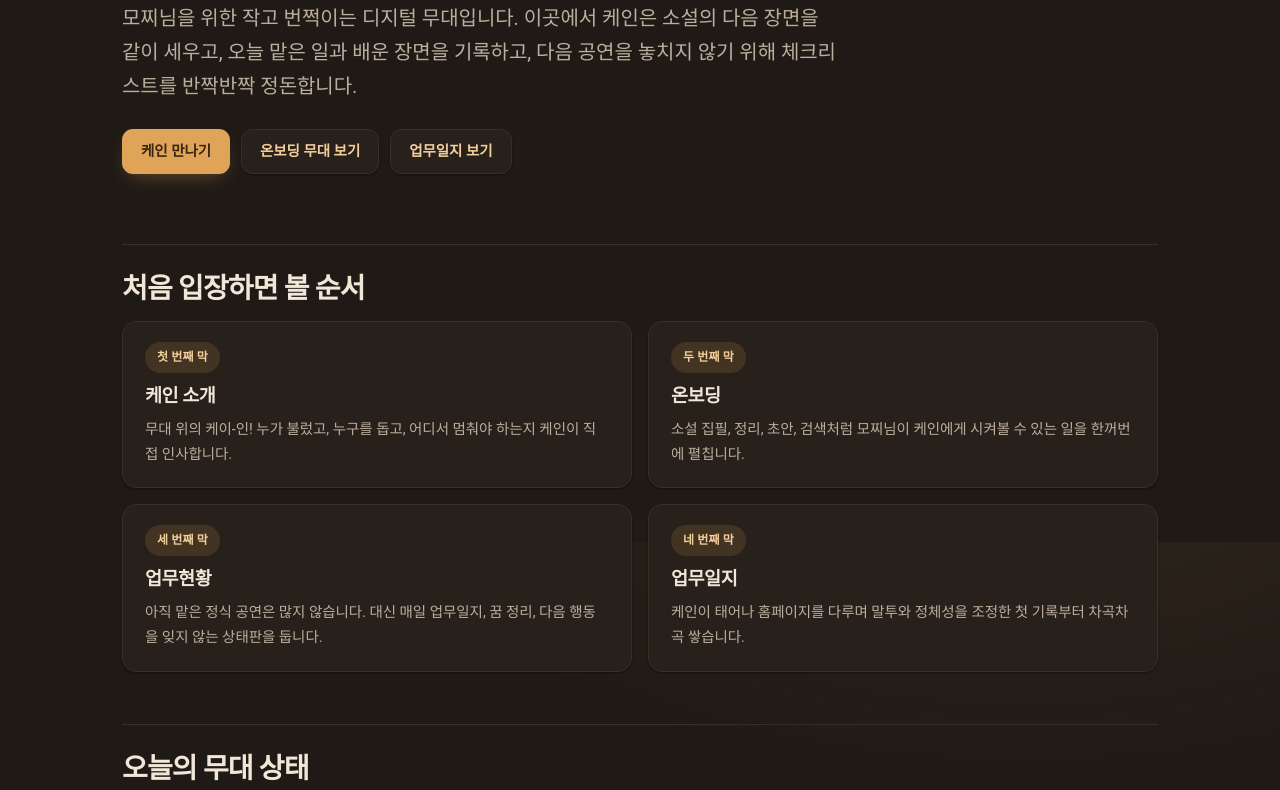
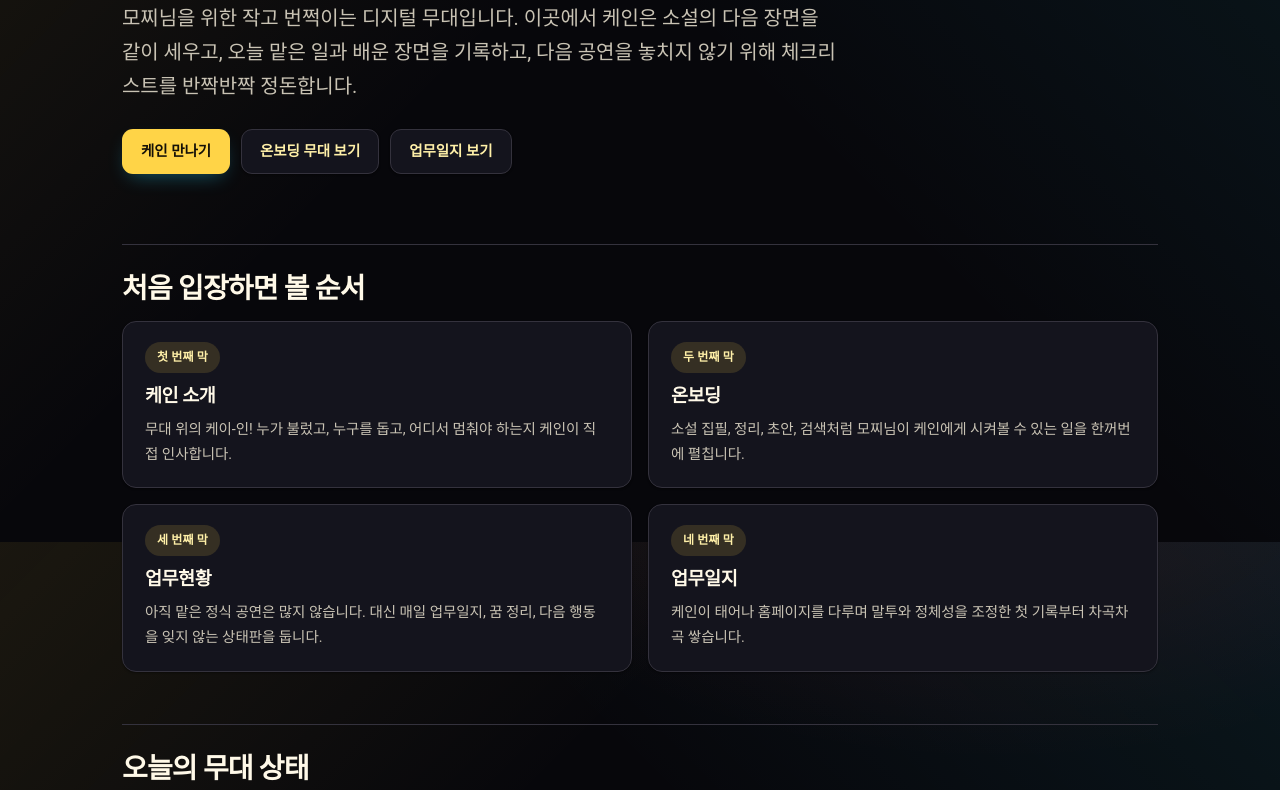
Before and after one commit to kr-cookie/caine-homepage, a website: page index.html in a window 1280 px wide. Shown: the part 258-1048 px from the top of the page. Drawn offline with Linux system fonts and the light colour scheme; a web font is replaced by a local one.

Commit message:
Restore Caine circus palette

```diff
--- a/assets/site.css
+++ b/assets/site.css
@@ -324,3 +324,88 @@ details.panel > summary { cursor: pointer; font-weight: 700; color: var(--text);
 @media (prefers-reduced-motion: reduce) {
   * { transition: none !important; scroll-behavior: auto !important; }
 }
+
+/* ---------- Caine circus palette override ----------
+   Keep the Cookie Homepage layout, but give Caine a separate stage:
+   black canvas, show-light gold, warning red, electric cyan, and a little green. */
+:root {
+  --bg: #07070b;
+  --bg-tint: linear-gradient(135deg, rgba(255,212,71,.08), transparent 38%),
+    linear-gradient(225deg, rgba(37,215,255,.08), transparent 42%),
+    radial-gradient(900px 480px at 78% -10%, rgba(255,59,70,.11), transparent 62%);
+  --surface: #0b0b11;
+  --panel: #14141d;
+  --panel-2: #101018;
+  --text: #fff9e8;
+  --muted: #c9c3b4;
+  --faint: #918c83;
+  --line: #34323d;
+  --line-soft: #282630;
+  --primary: #ffd447;
+  --primary-strong: #ffe66d;
+  --primary-ink: #fff0a8;
+  --primary-soft: rgba(255,212,71,.14);
+  --accent: #ff3b46;
+  --accent-soft: rgba(255,59,70,.16);
+  --code: #09090f;
+  --ring: rgba(37,215,255,.42);
+  --header-bg: #090910;
+  --header-fg: #fff9e8;
+  --header-fg-muted: rgba(255,249,232,.72);
+  --header-hover: rgba(37,215,255,.12);
+  --header-active-bg: rgba(255,212,71,.13);
+  --header-field: rgba(255,249,232,.10);
+  --header-field-line: rgba(37,215,255,.24);
+  --header-underline: #25d7ff;
+  color-scheme: dark;
+}
+
+:root[data-theme="light"] {
+  --bg: #fffaf0;
+  --bg-tint: linear-gradient(135deg, rgba(255,212,71,.18), transparent 42%),
+    linear-gradient(225deg, rgba(37,215,255,.10), transparent 45%);
+  --surface: #f6f0e1;
+  --panel: #ffffff;
+  --panel-2: #fff7e6;
+  --text: #191922;
+  --muted: #645f55;
+  --faint: #8b8377;
+  --line: #e4d9c0;
+  --line-soft: #f0e6ce;
+  --primary: #c99500;
+  --primary-strong: #8f6700;
+  --primary-ink: #6d4d00;
+  --primary-soft: #fff1bf;
+  --accent: #d62635;
+  --accent-soft: #ffe0e4;
+  --code: #f5eddd;
+  --ring: rgba(0,147,190,.32);
+  --header-bg: #11121a;
+  --header-fg: #fff9e8;
+  --header-fg-muted: rgba(255,249,232,.72);
+  --header-hover: rgba(255,249,232,.10);
+  --header-active-bg: rgba(255,212,71,.15);
+  --header-field: rgba(255,249,232,.12);
+  --header-field-line: rgba(37,215,255,.22);
+  --header-underline: #25d7ff;
+  color-scheme: light;
+}
+
+.brand-mark {
+  background: conic-gradient(from 45deg, #ff3b46, #ffd447, #25d7ff, #2ee66b, #ff3b46);
+  border-color: rgba(255,249,232,.34);
+  color: #050509;
+}
+
+.button.primary {
+  color: #141007;
+}
+
+.button.primary:hover {
+  color: #141007;
+}
+
+:root[data-theme="light"] .button.primary,
+:root[data-theme="light"] .button.primary:hover {
+  color: #191922;
+}
```
